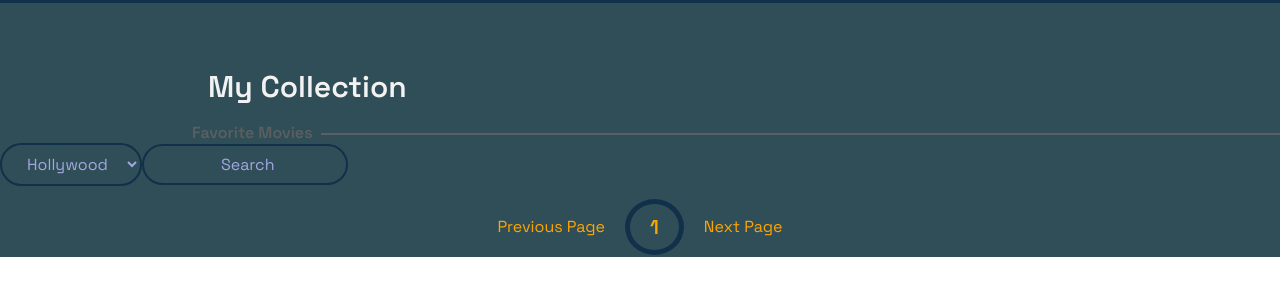
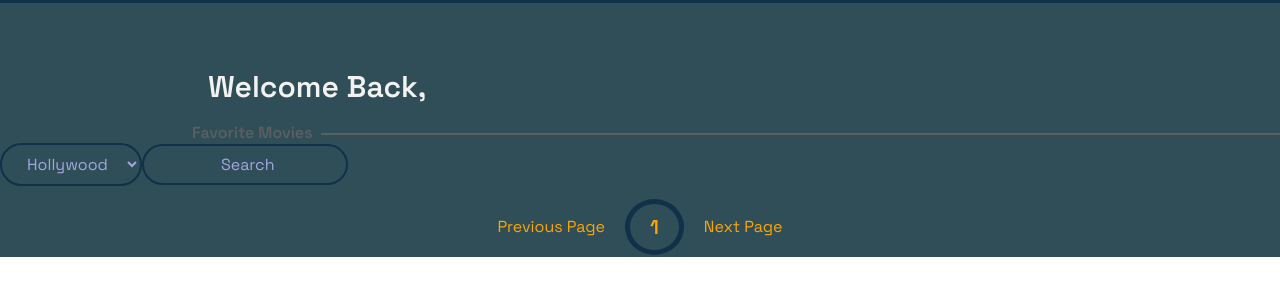
Before and after one commit to trillionclues/streamit-movie-app, a plain HTML site: page index.html in a window 1280 px wide. Shown: the part 48-344 px from the top of the page. Drawn offline with Linux system fonts and the light colour scheme; no server answers.

Commit message:
modify hero title

```diff
--- a/index.html
+++ b/index.html
@@ -59,7 +59,7 @@
         </div> -->
 
         <!-- collection -->
-        <h3 class="main-title">My Collection</h3>
+        <h3 class="main-title">Welcome Back,</h3>
         <h4><span> Favorite Movies</span></h4>
         <!-- <hr /> -->
         <div class="movie-select">
```
